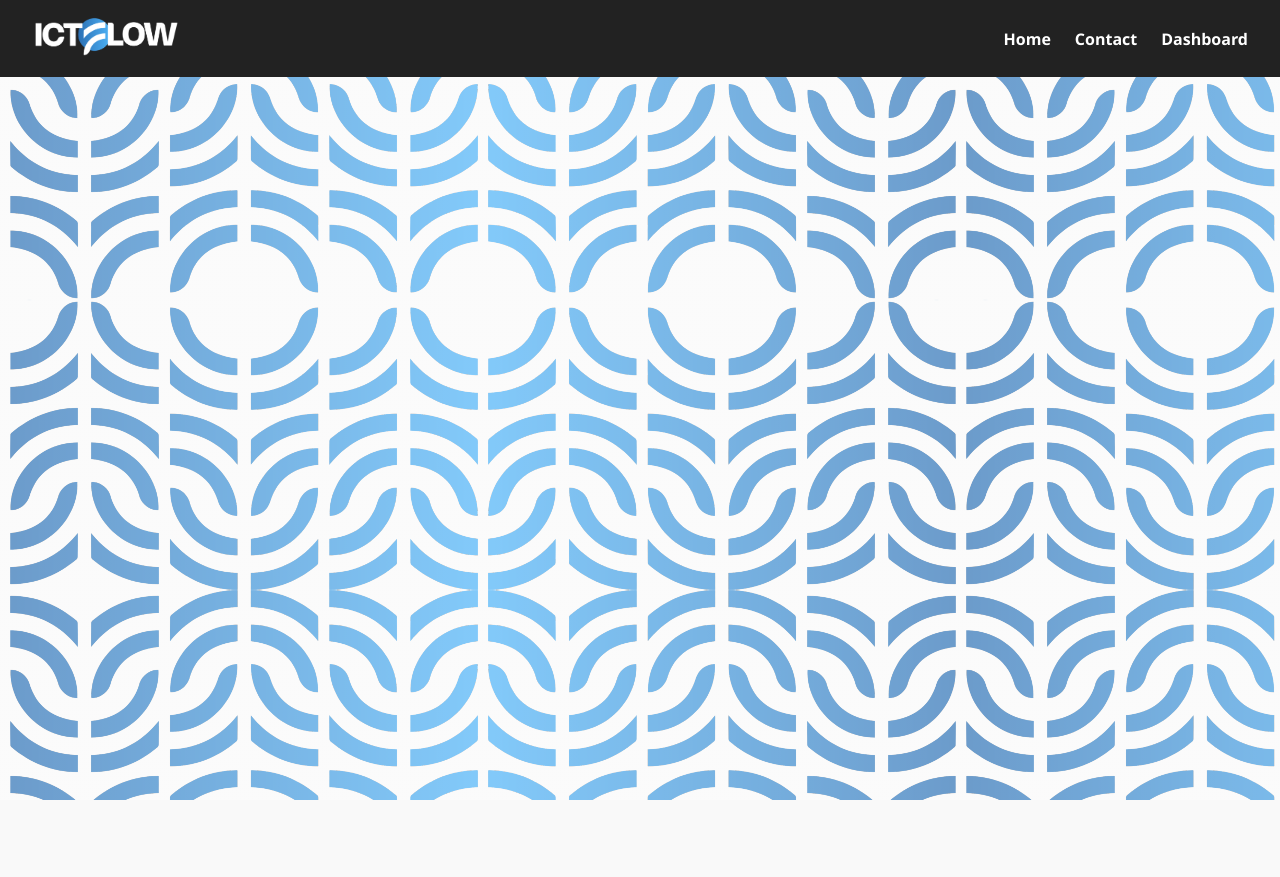
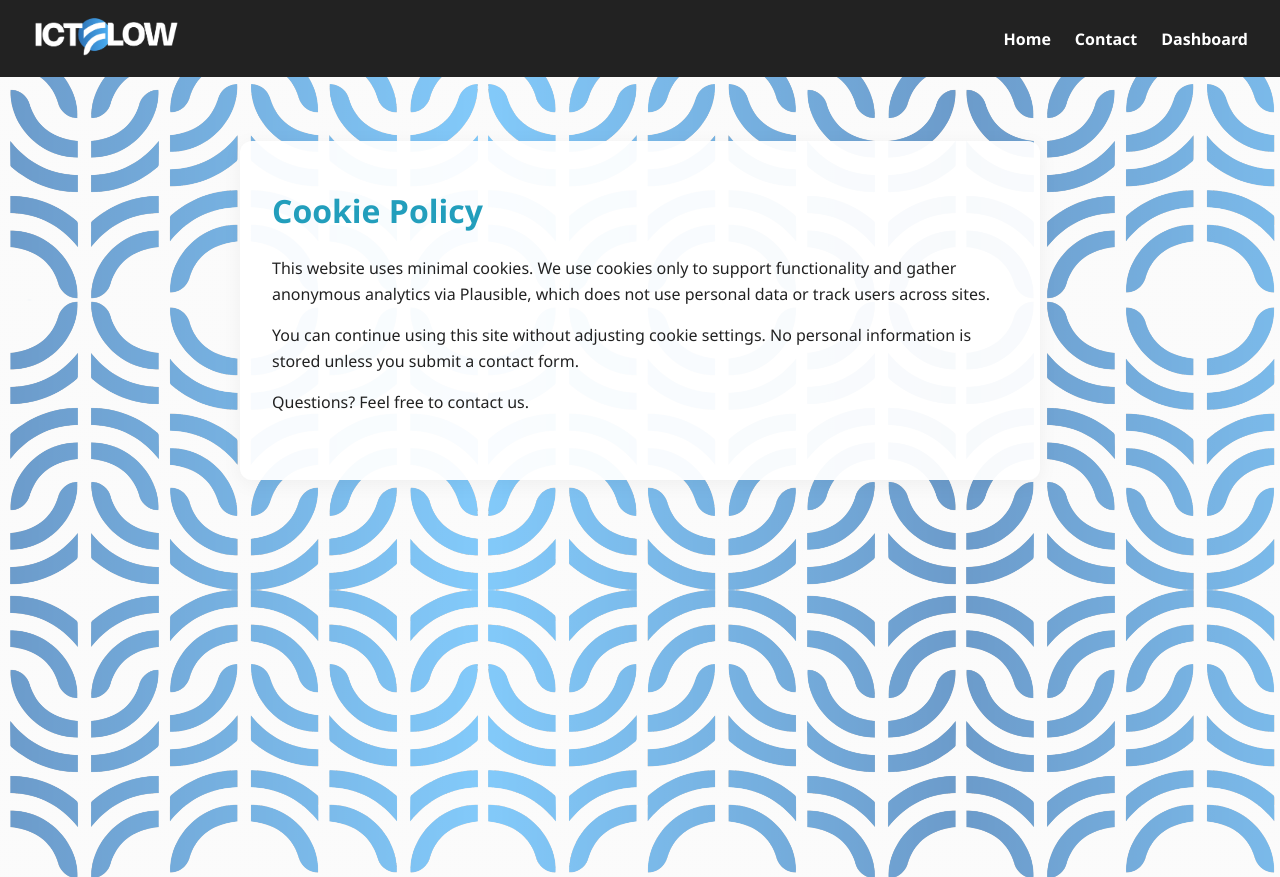
Before and after one commit to furkanturkmen/ictflow-website, a React (Create React App) app: page /cookies in a window 1280 px wide. Before the commit the page ends 800 px from the top, so only its background shows below. Built offline with nearby package versions, Linux system fonts and the light colour scheme; a web font is replaced by a local one.

Commit message:
added privacy/cookie statement or legal page

```diff
--- a/src/App.js
+++ b/src/App.js
@@ -5,6 +5,9 @@
 import HomePage from './HomePage';
 import ContactPage from './ContactPage';
 import DashboardPage from './DashboardPage';
+import PrivacyPage from './PrivacyPage';
+import CookiesPage from './CookiesPage';
+import LegalPage from './LegalPage';
 
 const Navbar = styled.nav`
   background-color: #222;
@@ -72,6 +75,9 @@
           <Route path="/" element={<HomePage />} />
           <Route path="/contact" element={<ContactPage />} />
           <Route path="/dashboard" element={<DashboardPage />} />
+          <Route path="/privacy" element={<PrivacyPage />} />
+          <Route path="/cookies" element={<CookiesPage />} />
+          <Route path="/legal" element={<LegalPage />} />
         </Routes>
       </GlobalWrapper>
     </Router>
--- /dev/null
+++ b/src/CookiesPage.js
@@ -0,0 +1,50 @@
+import React from 'react';
+import styled from 'styled-components';
+
+const Page = styled.div`
+  display: flex;
+  justify-content: center;
+  align-items: flex-start;
+  padding: 4rem 1rem;
+  min-height: 100vh;
+`;
+
+const Container = styled.div`
+  background-color: rgba(255, 255, 255, 0.95);
+  padding: 3rem 2rem;
+  border-radius: 12px;
+  max-width: 800px;
+  width: 100%;
+  box-shadow: 0 4px 20px rgba(0, 0, 0, 0.05);
+`;
+
+const Title = styled.h1`
+  font-size: 2rem;
+  color: #229EBC;
+  margin-bottom: 1.5rem;
+`;
+
+const Paragraph = styled.p`
+  font-size: 1rem;
+  line-height: 1.6;
+  margin-bottom: 1rem;
+`;
+
+export default function CookiesPage() {
+  return (
+    <Page>
+      <Container>
+        <Title>Cookie Policy</Title>
+        <Paragraph>
+          This website uses minimal cookies. We use cookies only to support functionality and gather anonymous analytics via Plausible, which does not use personal data or track users across sites.
+        </Paragraph>
+        <Paragraph>
+          You can continue using this site without adjusting cookie settings. No personal information is stored unless you submit a contact form.
+        </Paragraph>
+        <Paragraph>
+          Questions? Feel free to contact us.
+        </Paragraph>
+      </Container>
+    </Page>
+  );
+}
--- /dev/null
+++ b/src/LegalPage.js
@@ -0,0 +1,50 @@
+import React from 'react';
+import styled from 'styled-components';
+
+const Page = styled.div`
+  display: flex;
+  justify-content: center;
+  align-items: flex-start;
+  padding: 4rem 1rem;
+  min-height: 100vh;
+`;
+
+const Container = styled.div`
+  background-color: rgba(255, 255, 255, 0.95);
+  padding: 3rem 2rem;
+  border-radius: 12px;
+  max-width: 800px;
+  width: 100%;
+  box-shadow: 0 4px 20px rgba(0, 0, 0, 0.05);
+`;
+
+const Title = styled.h1`
+  font-size: 2rem;
+  color: #229EBC;
+  margin-bottom: 1.5rem;
+`;
+
+const Paragraph = styled.p`
+  font-size: 1rem;
+  line-height: 1.6;
+  margin-bottom: 1rem;
+`;
+
+export default function LegalPage() {
+  return (
+    <Page>
+      <Container>
+        <Title>Legal Disclaimer</Title>
+        <Paragraph>
+          ICT Flow provides digital services and solutions for small businesses. While we do our best to ensure the accuracy of the information on this website, we cannot be held responsible for any errors or omissions.
+        </Paragraph>
+        <Paragraph>
+          All content, branding, and code are the property of ICT Flow. Unauthorized reproduction or use is prohibited.
+        </Paragraph>
+        <Paragraph>
+          For legal inquiries, please contact us directly via the contact form.
+        </Paragraph>
+      </Container>
+    </Page>
+  );
+}
--- /dev/null
+++ b/src/PrivacyPage.js
@@ -0,0 +1,50 @@
+import React from 'react';
+import styled from 'styled-components';
+
+const Page = styled.div`
+  display: flex;
+  justify-content: center;
+  align-items: flex-start;
+  padding: 4rem 1rem;
+  min-height: 100vh;
+`;
+
+const Container = styled.div`
+  background-color: rgba(255, 255, 255, 0.95);
+  padding: 3rem 2rem;
+  border-radius: 12px;
+  max-width: 800px;
+  width: 100%;
+  box-shadow: 0 4px 20px rgba(0, 0, 0, 0.05);
+`;
+
+const Title = styled.h1`
+  font-size: 2rem;
+  color: #229EBC;
+  margin-bottom: 1.5rem;
+`;
+
+const Paragraph = styled.p`
+  font-size: 1rem;
+  line-height: 1.6;
+  margin-bottom: 1rem;
+`;
+
+export default function PrivacyPage() {
+  return (
+    <Page>
+      <Container>
+        <Title>Privacy Policy</Title>
+        <Paragraph>
+          ICT Flow values your privacy. We only collect the information you provide through our contact form, such as your name and email address. This data is used solely to respond to inquiries and is never shared with third parties.
+        </Paragraph>
+        <Paragraph>
+          By using this website, you agree to this privacy policy. We do not use tracking cookies and we do not collect personal data beyond what is voluntarily submitted.
+        </Paragraph>
+        <Paragraph>
+          For any questions, feel free to reach out via our contact form.
+        </Paragraph>
+      </Container>
+    </Page>
+  );
+}
```
